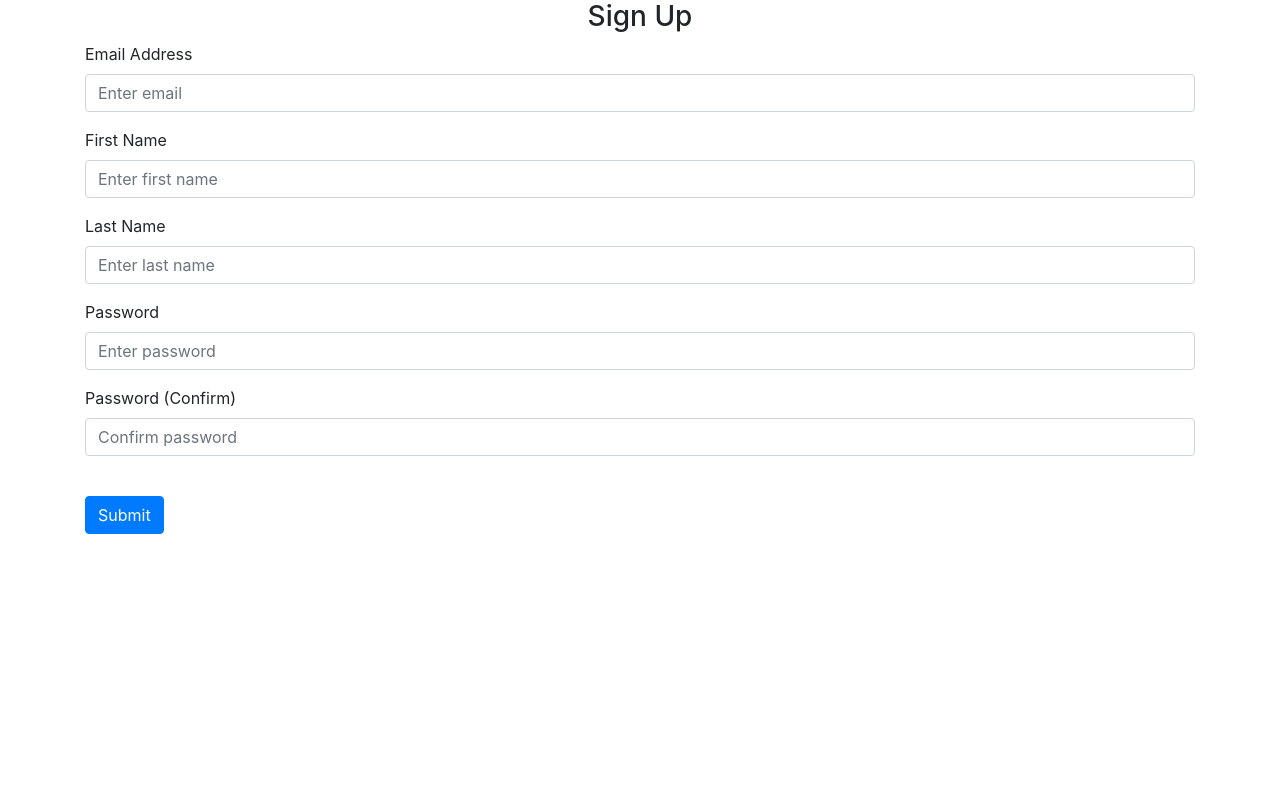
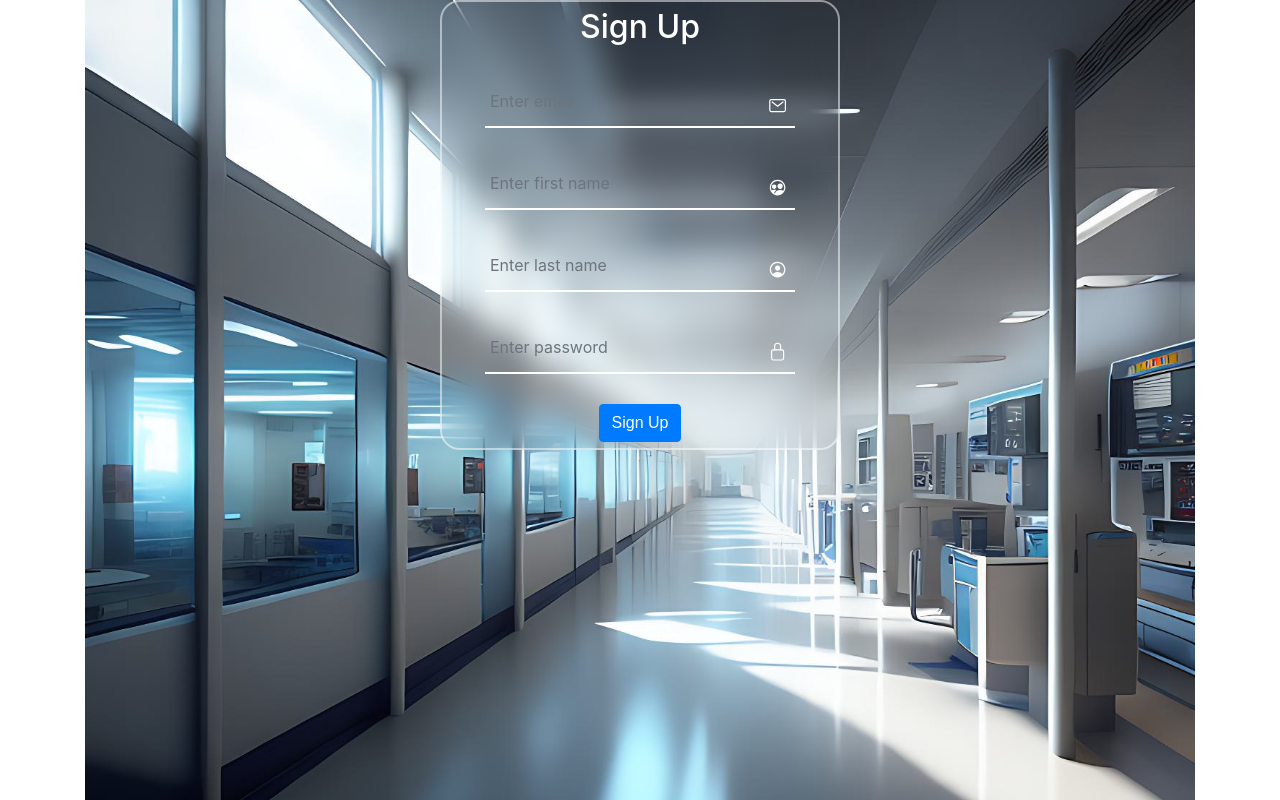
Before and after one commit to RishiAnanth4/Proj-Medical_startup, a Flask app: page /sign-up in a window 1280 px wide. Shown: the part 56-856 px from the top of the page. Before the commit the page ends 590 px from the top, so only its background shows below. Run offline with Flask 3, Linux system fonts and the light colour scheme; some libraries are stand-ins or nearby versions.

Commit message:
Sign-up Page and Logistics

```diff
--- a/login/website/auth.py
+++ b/login/website/auth.py
@@ -2,18 +2,34 @@ from flask import Blueprint, render_template, request, flash, redirect, url_for
 from .models import User
 from . import db
 from werkzeug.security import generate_password_hash, check_password_hash
+from flask_login import login_user, login_required, logout_user, current_user
 
 auth = Blueprint('auth', __name__)
 
 @auth.route('/login', methods=['GET', 'POST'])
 def login():
-    data = request.form
-    print(data)
+    if request.method == 'POST':
+         email = request.form.get('email')
+         password = request.form.get('password')
+         user = User.query.filter_by(email=email).first()
+         if user:
+              if check_password_hash(user.password, password):
+                   flash('Logged in successuflly!', category='success')
+                   login_user(user, remember=True)
+                   return redirect(url_for('views.home'))
+              else:
+                   flash('Icorrect password, try again Rishi', category='error')
+         else:
+              flash('Email does not exist.', category='error')
+
+
     return render_template("login.html")
 
 @auth.route('/logout')
+@login_required
 def logout():
-     return "<p>Logout</p>"
+     logout_user()
+     return redirect(url_for('auth.login'))
 
 
 @auth.route('/sign-up', methods=['GET', 'POST'])
@@ -25,7 +41,10 @@ def signup():
           password1 = request.form.get('password1')
           password2 = request.form.get('password2')
 
-          if len(email) < 4:
+          user = User.query.filter_by(email=email).first()
+          if user:
+               flash('Email already exists.', category='error')
+          elif len(email) < 4:
                flash('Email must be greater than 4 characters.', category='error')
           elif len(firstName) < 2:
                flash('First Name must be greater than 1 character.', category='error')
@@ -38,6 +57,8 @@ def signup():
                db.session.add(new_user)
                db.session.commit()
                flash('Account created!', category='success')
+               login_user(user, remember=True)
+
                return redirect(url_for('views.home'))
 
 
--- /dev/null
+++ b/login/website/static/sign_up.css
@@ -0,0 +1,72 @@
+.final{
+    margin: 0;
+    padding: 0;
+    font-family: 'poppins', sans-serif;
+    justify-content: center;
+    text-align: center;
+}
+section{
+    background: url('Fotor_AI\ \(1\).png')no-repeat;
+    background-size: cover;
+    display: flex;
+    justify-content: center;
+    align-items: 100vh;
+    height: 100vh;
+    width: 100%;
+    background-position: center;
+    background-attachment: fixed;
+}
+.form-box{
+    position: relative;
+    width: 400px;
+    height: 450px;
+    background: transparent;
+    border: 2px solid rgba(255,255,255,0.5);
+    border-radius: 20px;
+    backdrop-filter: blur(15px);
+    display: flex;
+    justify-content: center;
+    align-items: center;
+}
+h2{
+    font-size: 2em;
+    color: #fff;
+    text-align: center;
+}
+.inputbox{
+    position: relative;
+    margin: 30px;
+    width: 310px;
+    border-bottom: 2px solid #fff;
+}
+.inputbox label{
+    position: absolute;
+    top: 50%;
+    left: 5px;
+    transform: translateY(-50%);
+    color: #fff;
+    font-size: 1em;
+    pointer-events: none;
+    transition: .5s;
+}
+input:focus ~ label,
+input:valid ~ label{
+    top:-5px;
+}
+.inputbox input{
+    width: 100%;
+    height: 50px;
+    background: transparent;
+    border: none;
+    outline: none;
+    font-size: 1em;
+    padding: 0 35px 0 5px;
+    color: #fff;
+}
+.inputbox ion-icon{
+    position: absolute;
+    right: 8px;
+    color: #fff;
+    font-size: 1.2em;
+    top:20px;
+}
--- a/login/website/templates/login.html
+++ b/login/website/templates/login.html
@@ -18,6 +18,7 @@
                                 <input type="password" class="form-control" id="password" name="password" placeholder="Enter password">
                             </div>
                             <br><button type="submit" class="btn btn-primary">Login</button>
+                            <br><center><a href="/sign-up">Don't have an account?</a></center>
                         </form>
                     </div>
                 </div>
--- a/login/website/templates/sign_up.html
+++ b/login/website/templates/sign_up.html
@@ -1,30 +1,41 @@
 {% extends "base.html" %}
-{% block title %}Sign-Up{% endblock %}
-
 {% block content %}
-
+<head>
+    <link rel="stylesheet" href="../static/sign_up.css"
+</head>
+<body>
+    <section>
         <form method="POST">
-    <h3 align="center">Sign Up</h3>
-    <div class="form-group">
-        <label for="email">Email Address</label>
+                <div class="form-box">
+                    <div class="form-value">
+                        <form action="">
+                            <h2>Sign Up</h2>
+                            <div class="inputbox">
+                                <ion-icon name="mail-outline"></ion-icon>
                                 <input type="email" class="form-control" id="email" name="email" placeholder="Enter email">
                             </div>
-    <div class="form-group">
-        <label for="firstName">First Name</label>
+                            <div class="inputbox">
+                                <ion-icon name="people-circle-outline"></ion-icon>
                                 <input type="text" class="form-control" id="firstName" name="firstName" placeholder="Enter first name">
                             </div>
-    <div class="form-group">
-        <label for="lastName">Last Name</label>
+                            <div class="inputbox">
+                                <ion-icon name="person-circle-outline"></ion-icon>
                                 <input type="text" class="form-control" id="lastName" name="lastName" placeholder="Enter last name">
                             </div>
-    <div class="form-group">
-        <label for="password1">Password</label>
-        <input type="password" class="form-control" id="password1" name="password1" placeholder="Enter password">
+                            <div class="inputbox">
+                                <ion-icon name="lock-closed-outline"></ion-icon>
+                                <input type="password" class="form-control" id="password" name="password" placeholder="Enter password">
                             </div>
-    <div class="form-group">
-        <label for="password2">Password (Confirm)</label>
-        <input type="password" class="form-control" id="password2" name="password2" placeholder="Confirm password">
+                            <div class="final">
+                            <button type="submit" class="btn btn-primary">Sign Up</button>
                             </div>
-    <br><button type="submit" class="btn btn-primary"> Submit</button>
                         </form>
+                    </div>
+                </div>
+        </form>
+    </section>
+
+    <script type="module" src="https://unpkg.com/ionicons@7.1.0/dist/ionicons/ionicons.esm.js"></script>
+    <script nomodule src="https://unpkg.com/ionicons@7.1.0/dist/ionicons/ionicons.js"></script>
+</body>
 {% endblock %}
--- a/login/website/views.py
+++ b/login/website/views.py
@@ -1,7 +1,10 @@
 from flask import Blueprint, render_template
+from flask_login import login_user, login_required, logout_user, current_user
+
 
 views = Blueprint('views', __name__)
 
 @views.route('/')
+@login_required
 def home():
     return render_template("home.html")
```
Also changed, not shown: login/website/__init__.py (+10 -0 lines), login/website/static/Fotor_AI (1).png (added). Lines whose indentation alone changed are shown as unchanged.
